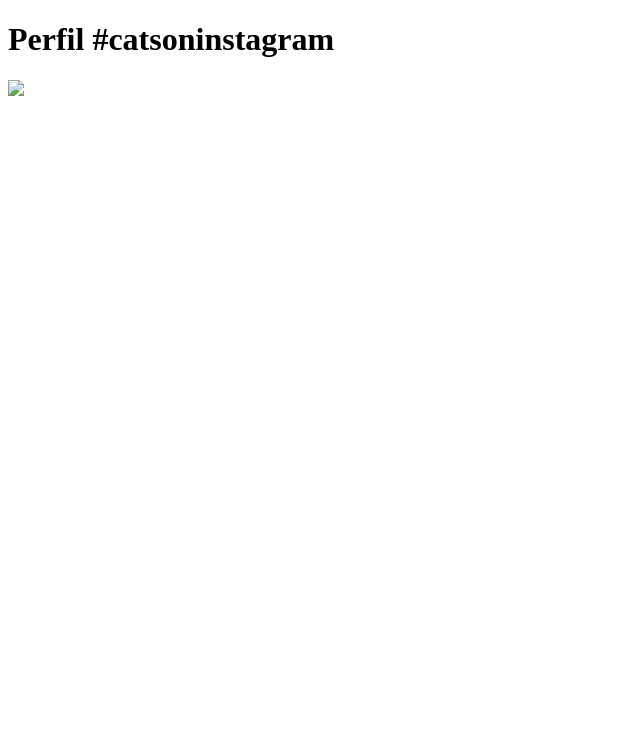
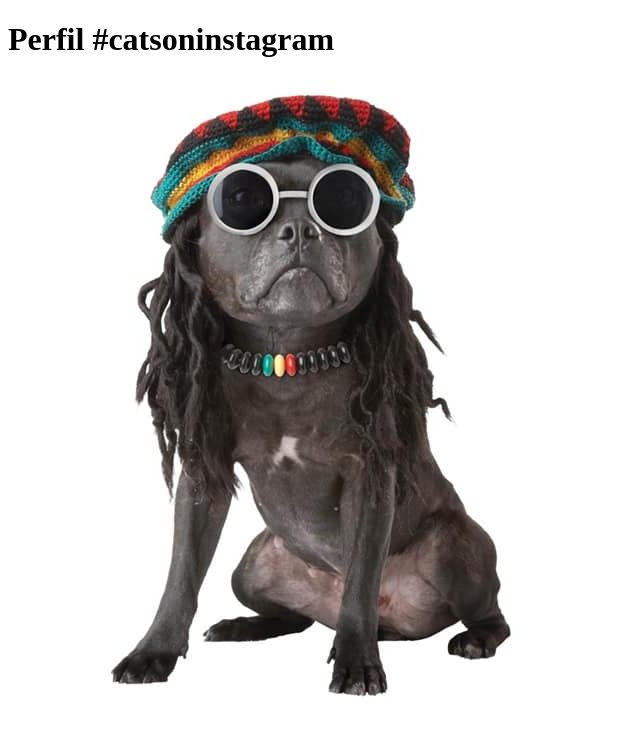
Before and after one commit to CarlosPedigra/descomplica, a plain HTML site: page PeR_git-hub/index.html in a window 1280 px wide. Shown: the whole page, without its empty margins (0-640 px from the left). Drawn offline with Linux system fonts and the light colour scheme.

Commit message:
O problema era as aspas...

```diff
--- a/PeR_git-hub/index.html
+++ b/PeR_git-hub/index.html
@@ -14,7 +14,7 @@
 
 <h1>Perfil #catsoninstagram</h1>
 
-<img src=“PeR_git-hub\imagens\fantasias-engracadas-para-cachorros.jpg”>
+<img src="imagens/cachorro.jpg" alt="Cachorro">
 
 </body>
 
```
Also changed, not shown: PeR_git-hub/imagens/cachorro.jpg (renamed from PeR_git-hub/imagens/fantasias-engracadas-para-cachorros.jpg), PeR_git-hub/imagens/print.jpg (added).
